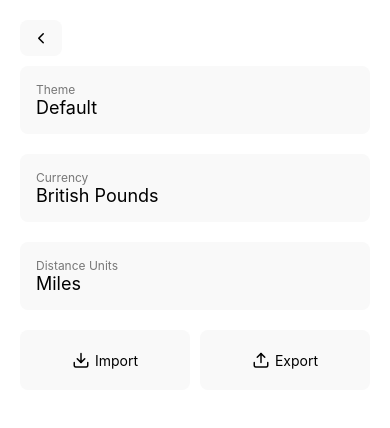
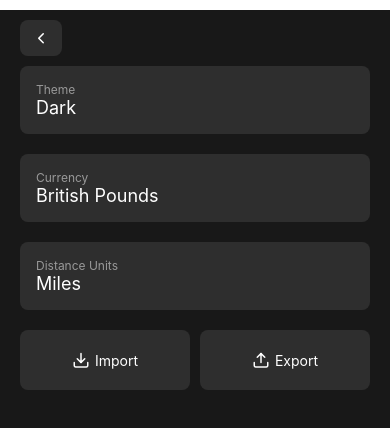
Before and after one commit to jcbyte/TripTab, a React Native app: screen /Settings in a window 390 px wide. Shown: the top 428 px of the page. Built offline with nearby package versions, Linux system fonts and the light colour scheme.

Commit message:
added colour theming to elements

```diff
--- a/src/components/ListItem.tsx
+++ b/src/components/ListItem.tsx
@@ -57,6 +57,7 @@ const getMyStyles = (theme: Theme) =>
 		},
 		text: {
 			fontSize: 18,
+			color: theme.element.text,
 		},
 		secondaryText: {
 			fontSize: 12,
--- a/src/components/MileageBox.tsx
+++ b/src/components/MileageBox.tsx
@@ -76,10 +76,12 @@ const getMyStyles = (theme: Theme) =>
 			fontSize: 24,
 			fontWeight: "semibold",
 			textAlign: "left",
+			color: theme.element.text,
 		},
 		mileageText: {
 			fontSize: 28,
 			fontWeight: "bold",
 			textAlign: "left",
+			color: theme.element.text,
 		},
 	});
--- a/src/components/RecordModal.tsx
+++ b/src/components/RecordModal.tsx
@@ -56,10 +56,12 @@ export default function RecordModal({
 									onChangeText={(text) => setRecord({ ...record, cost: parseFloat(text) })}
 								/>
 							)}
-							<View style={{ display: "flex", flexDirection: "row", alignItems: "center" }}>
-								<Text style={{ flex: 1 }}>Mileage Record</Text>
+							<View
+								style={{ display: "flex", flexDirection: "row", alignItems: "center", justifyContent: "space-between" }}
+							>
+								<Text style={myStyles.labelText}>Mileage Record</Text>
 								<Switch
-									thumbColor={record.type === "mileage" ? theme.primary.colour : undefined}
+									thumbColor={record.type === "mileage" ? theme.primary.colour : undefined} // todo entire switch theming
 									trackColor={{ true: "#e1d8f1" }} // todo
 									value={record.type === "mileage"}
 									onValueChange={(value) => {
@@ -109,5 +111,9 @@ const getMyStyles = (theme: Theme) =>
 			fontSize: 20,
 			fontWeight: "semibold",
 			textAlign: "left",
+			color: theme.background.text,
+		},
+		labelText: {
+			color: theme.background.text,
 		},
 	});
--- a/src/components/SelectSetting.tsx
+++ b/src/components/SelectSetting.tsx
@@ -43,6 +43,7 @@ const getMyStyles = (theme: Theme) =>
 		},
 		text: {
 			fontSize: 18,
+			color: theme.element.text,
 		},
 		secondaryText: {
 			fontSize: 12,
--- a/src/components/SlideUpSelection.tsx
+++ b/src/components/SlideUpSelection.tsx
@@ -60,9 +60,11 @@ const getMyStyles = (theme: Theme) =>
 			fontSize: 18,
 			fontWeight: "semibold",
 			textAlign: "left",
+			color: theme.background.text,
 		},
 		itemText: {
 			fontSize: 16,
 			textAlign: "left",
+			color: theme.element.text,
 		},
 	});
--- a/src/hooks/Theme.tsx
+++ b/src/hooks/Theme.tsx
@@ -1,5 +1,5 @@
-import React, { createContext, ReactNode, useContext, useState } from "react";
-import { getStyles } from "../styles";
+import React, { createContext, ReactNode, useContext, useEffect, useState } from "react";
+import { getStyles, themes } from "../styles";
 import { getTextColor } from "../utils";
 
 export interface GivenTheme {
@@ -62,6 +62,10 @@ export function ThemeProvider({ children }: { children?: ReactNode }) {
 	const [theme, setTheme] = useState<Theme>(DEFAULT);
 	const [styles, setStyles] = useState<any>(getStyles(DEFAULT)); // todo type
 
+	useEffect(() => {
+		updateTheme(themes.dark);
+	}, []);
+
 	function updateTheme(givenTheme: GivenTheme) {
 		let newTheme: Theme = {
 			...Object.fromEntries(
--- a/src/screens/SettingsScreen.tsx
+++ b/src/screens/SettingsScreen.tsx
@@ -125,11 +125,11 @@ export default function SettingsScreen({
 			<View style={{ display: "flex", flexDirection: "row", gap: 10, height: 60 }}>
 				<TouchableOpacity activeOpacity={0.6} style={{ ...styles.blankButton, flex: 1 }} onPress={importRecords}>
 					<Feather name="download" color={styles.blankButtonText.color} size={18} style={{ marginRight: 5 }} />
-					<Text>Import</Text>
+					<Text style={styles.blankButtonText}>Import</Text>
 				</TouchableOpacity>
 				<TouchableOpacity activeOpacity={0.6} style={{ ...styles.blankButton, flex: 1 }} onPress={exportRecords}>
 					<Feather name="upload" color={styles.blankButtonText.color} size={18} style={{ marginRight: 5 }} />
-					<Text>Export</Text>
+					<Text style={styles.blankButtonText}>Export</Text>
 				</TouchableOpacity>
 			</View>
 		</View>
--- a/src/styles.ts
+++ b/src/styles.ts
@@ -19,13 +19,13 @@ export const themes: { [s: string]: GivenTheme } = {
 	dark: {
 		name: "Dark",
 		colours: {
-			primary: "#7a6fe1",
-			success: "#b2e0a1",
-			danger: "#e14f4f",
-			element: "#f9f9f9",
-			element2: "#e9e9e9",
-			background: "#000000",
-			shadedText: "#777777",
+			primary: "#6258B4",
+			success: "#b2e0a1", // todo
+			danger: "#b43f3f",
+			element: "#2e2e2e",
+			element2: "#e9e9e9", // todo
+			background: "#181818",
+			shadedText: "#999999",
 		},
 		text: { light: "#ffffff", dark: "#000000" },
 	},
@@ -92,6 +92,8 @@ export const getStyles = (theme: Theme) =>
 		blankInput: {
 			...genericStyles.input,
 			borderColor: "#ccc", // todo
+			color: "#fff", // todo
+			// todo placeholder colour
 		},
 		centerModalBackground: {
 			...genericStyles.modalBackground,
```
